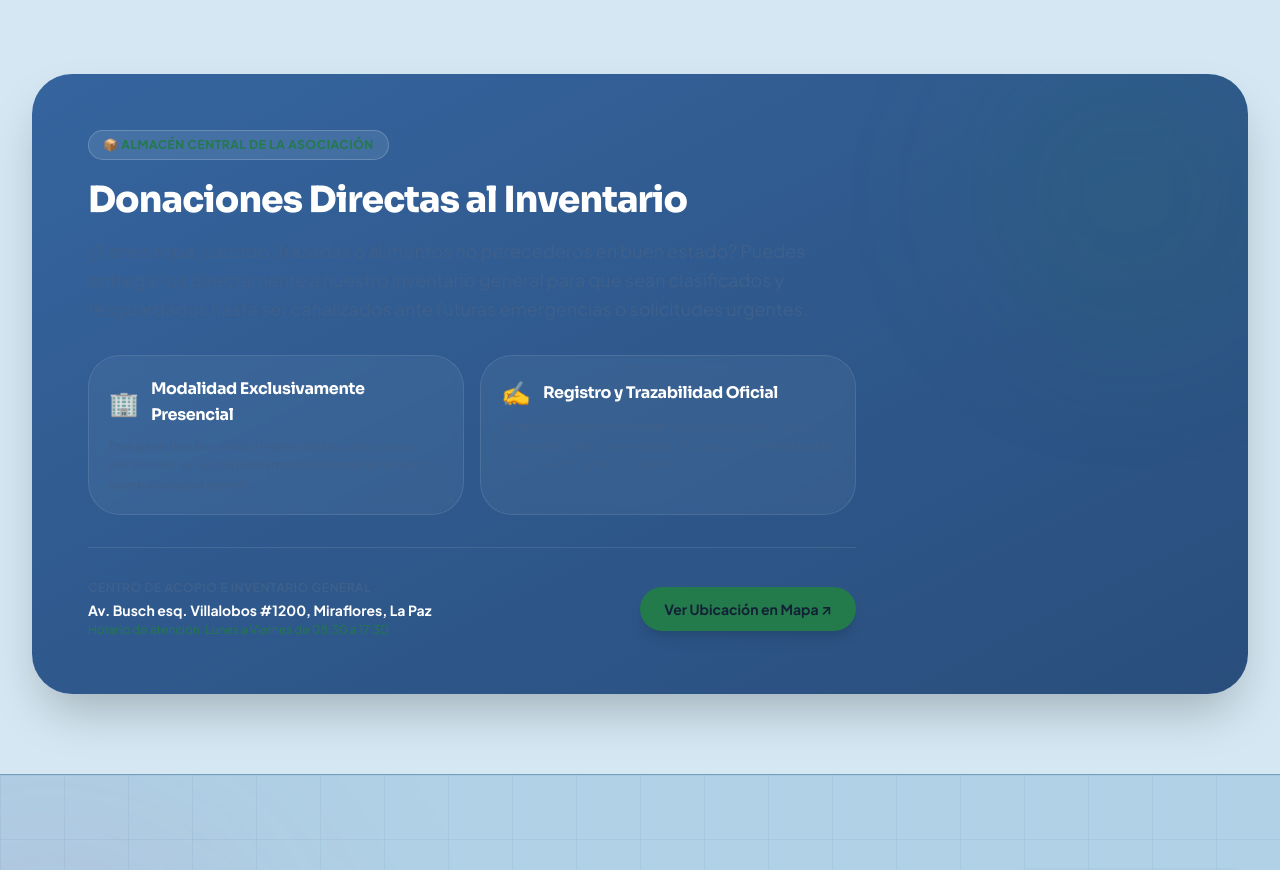
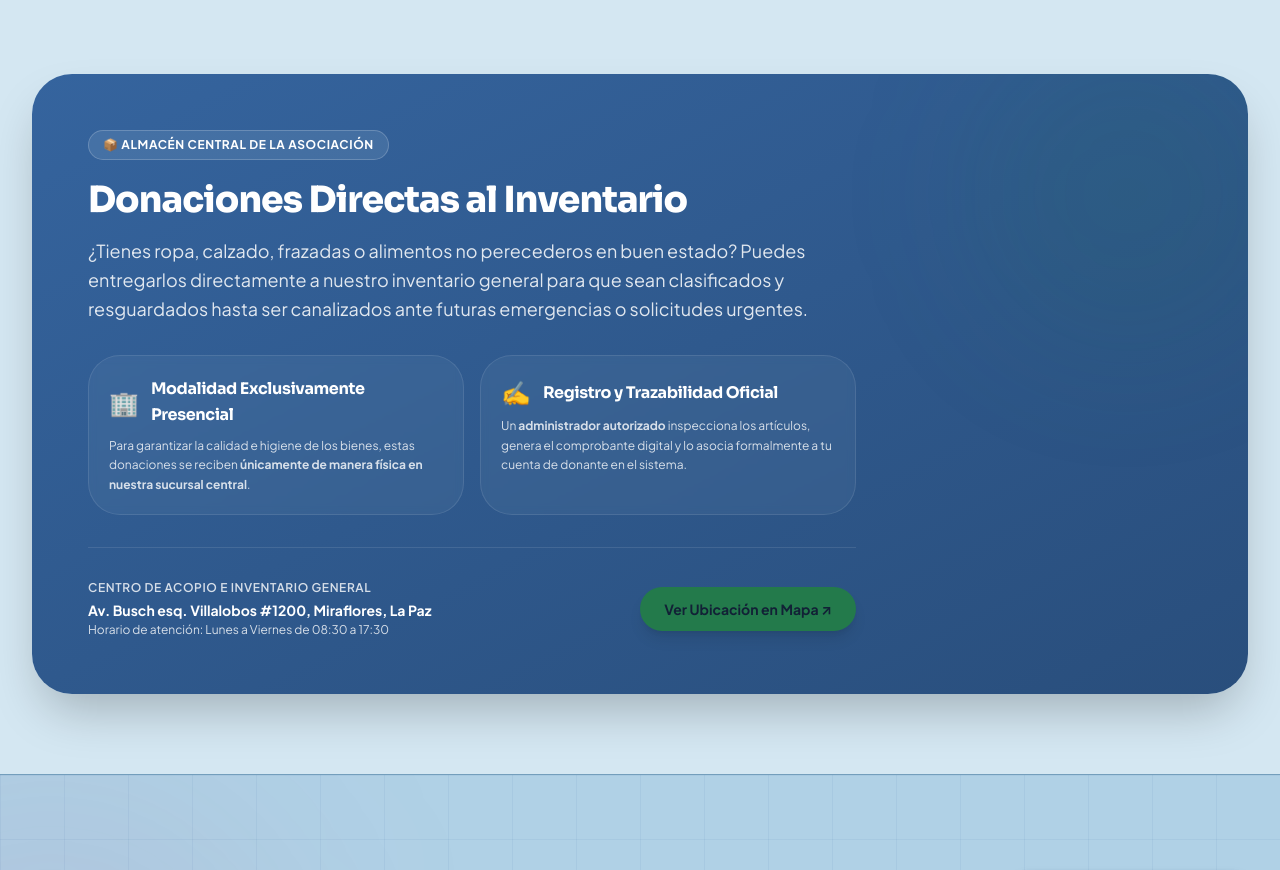
Before and after one commit to T-T-MoY/Sistema_de_Donaciones_y_Voluntarios, a React (Vite) app in the folder frontend/: page / in a window 1280 px wide. Shown: the part 2700-3570 px from the top of the page. Built offline with nearby package versions, Linux system fonts and the light colour scheme; no server answers.

Commit message:
test de correcion_colores_1

```diff
--- a/frontend/src/components/landing/InventarioDonacionesSection.tsx
+++ b/frontend/src/components/landing/InventarioDonacionesSection.tsx
@@ -7,13 +7,13 @@ export function InventarioDonacionesSection() {
           <div className="absolute top-0 right-0 -mt-10 -mr-10 w-80 h-80 bg-success/10 rounded-full blur-3xl pointer-events-none" />
 
           <div className="relative z-10 max-w-3xl">
-            <span className="inline-flex items-center gap-2 px-3.5 py-1.5 rounded-full text-xs font-bold bg-surface-elevated/10 text-success border border-white/20 uppercase tracking-wider mb-5">
+            <span className="inline-flex items-center gap-2 px-3.5 py-1.5 rounded-full text-xs font-bold bg-surface-elevated/10 text-on-primary border border-white/20 uppercase tracking-wider mb-5">
               📦 Almacén Central de la Asociación
             </span>
-            <h2 className="text-3xl sm:text-4xl font-extrabold tracking-tight">
+            <h2 className="text-3xl sm:text-4xl font-extrabold tracking-tight text-on-primary">
               Donaciones Directas al Inventario
             </h2>
-            <p className="mt-4 text-base sm:text-lg text-text-subtle leading-relaxed">
+            <p className="mt-4 text-base sm:text-lg text-on-primary/85 leading-relaxed">
               ¿Tienes ropa, calzado, frazadas o alimentos no perecederos en buen estado? Puedes entregarlos directamente a nuestro inventario general para que sean clasificados y resguardados hasta ser canalizados ante futuras emergencias o solicitudes urgentes.
             </p>
 
@@ -23,7 +23,7 @@ export function InventarioDonacionesSection() {
                   <span className="text-2xl">🏢</span>
                   <h4 className="font-bold text-white">Modalidad Exclusivamente Presencial</h4>
                 </div>
-                <p className="text-xs text-text-subtle leading-relaxed">
+                <p className="text-xs text-on-primary/80 leading-relaxed">
                   Para garantizar la calidad e higiene de los bienes, estas donaciones se reciben <strong>únicamente de manera física en nuestra sucursal central</strong>.
                 </p>
               </div>
@@ -33,7 +33,7 @@ export function InventarioDonacionesSection() {
                   <span className="text-2xl">✍️</span>
                   <h4 className="font-bold text-white">Registro y Trazabilidad Oficial</h4>
                 </div>
-                <p className="text-xs text-text-subtle leading-relaxed">
+                <p className="text-xs text-on-primary/80 leading-relaxed">
                   Un <strong>administrador autorizado</strong> inspecciona los artículos, genera el comprobante digital y lo asocia formalmente a tu cuenta de donante en el sistema.
                 </p>
               </div>
@@ -41,9 +41,9 @@ export function InventarioDonacionesSection() {
 
             <div className="mt-8 pt-8 border-t border-white/10 flex flex-col sm:flex-row gap-6 items-start sm:items-center justify-between">
               <div>
-                <p className="text-xs font-semibold text-text-subtle uppercase tracking-wider">Centro de Acopio e Inventario General</p>
+                <p className="text-xs font-semibold text-on-primary/80 uppercase tracking-wider">Centro de Acopio e Inventario General</p>
                 <p className="text-sm font-bold text-white mt-1">Av. Busch esq. Villalobos #1200, Miraflores, La Paz</p>
-                <p className="text-xs text-success mt-0.5">Horario de atención: Lunes a Viernes de 08:30 a 17:30</p>
+                <p className="text-xs text-on-primary/80 mt-0.5">Horario de atención: Lunes a Viernes de 08:30 a 17:30</p>
               </div>
 
               <a
```
